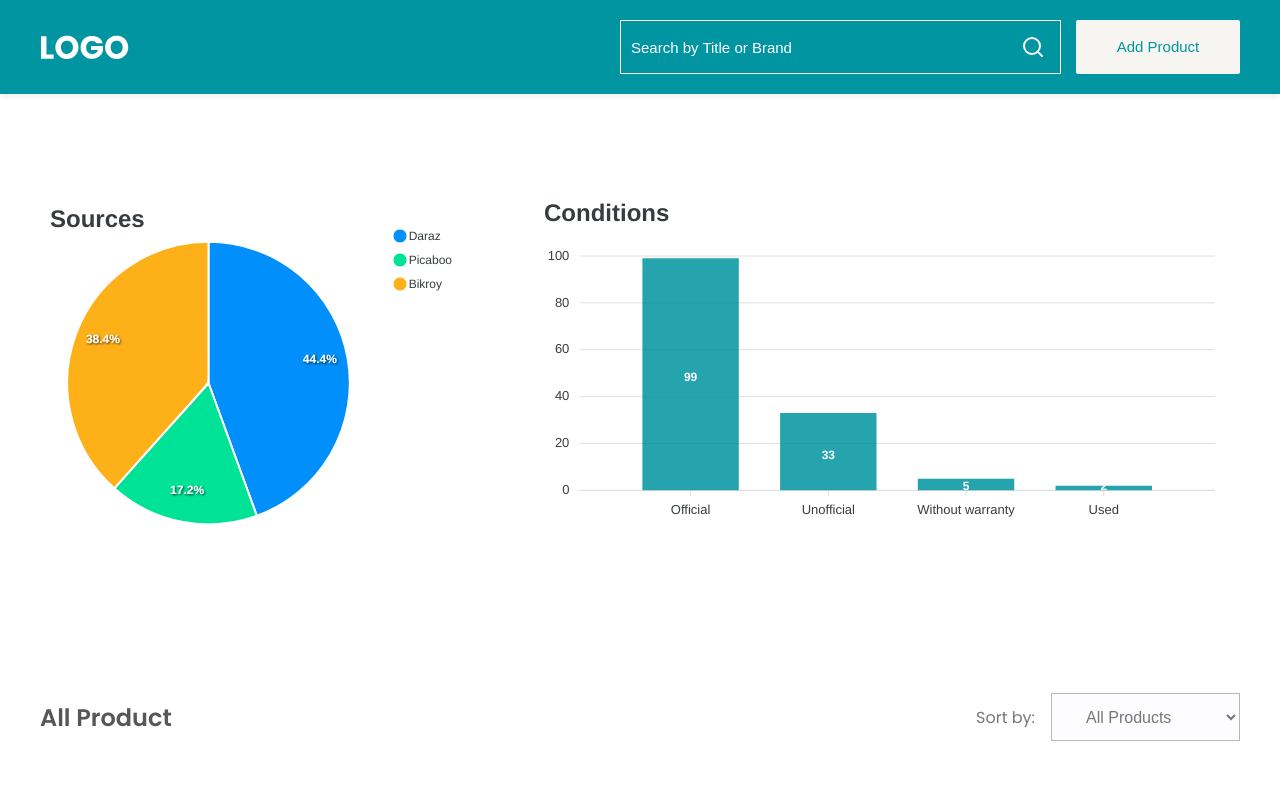
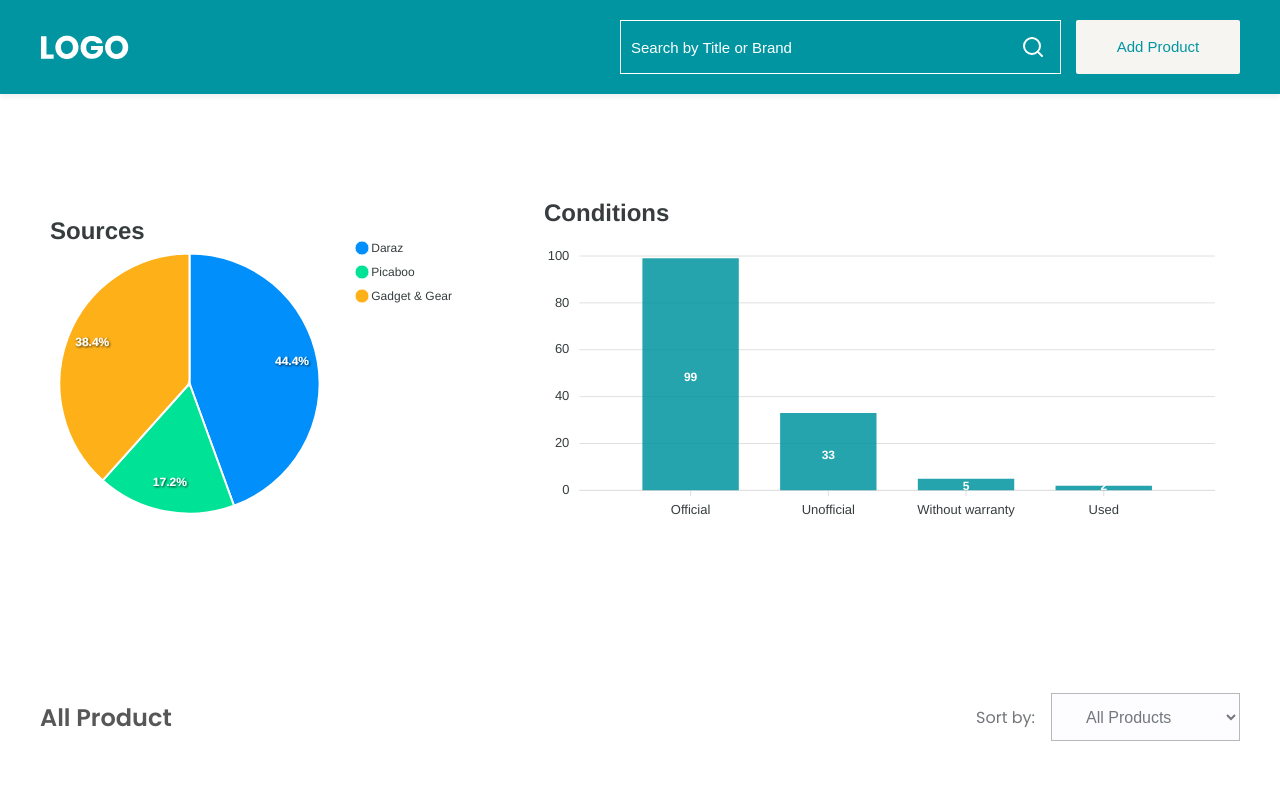
Before and after one commit to mhhasanmehedi/react-task, a React (Create React App) app: page / in a window 1280 px wide. Shown: the top 800 px of the page. Built offline with nearby package versions, Linux system fonts and the light colour scheme.

Commit message:
added bar chart

```diff
--- a/src/components/Piechart/Piechart.jsx
+++ b/src/components/Piechart/Piechart.jsx
@@ -21,7 +21,7 @@ const Piechart = () => {
           series={[daraz.length, pickaboo.length, GadgetGear.length]}
           options={{
             title: { text: "Sources", style: { fontSize: 24 } },
-            labels: ["Daraz", "Picaboo", "Bikroy"],
+            labels: ["Daraz", "Picaboo", "Gadget & Gear"],
           }}
         ></Chart>
       </div>
```
